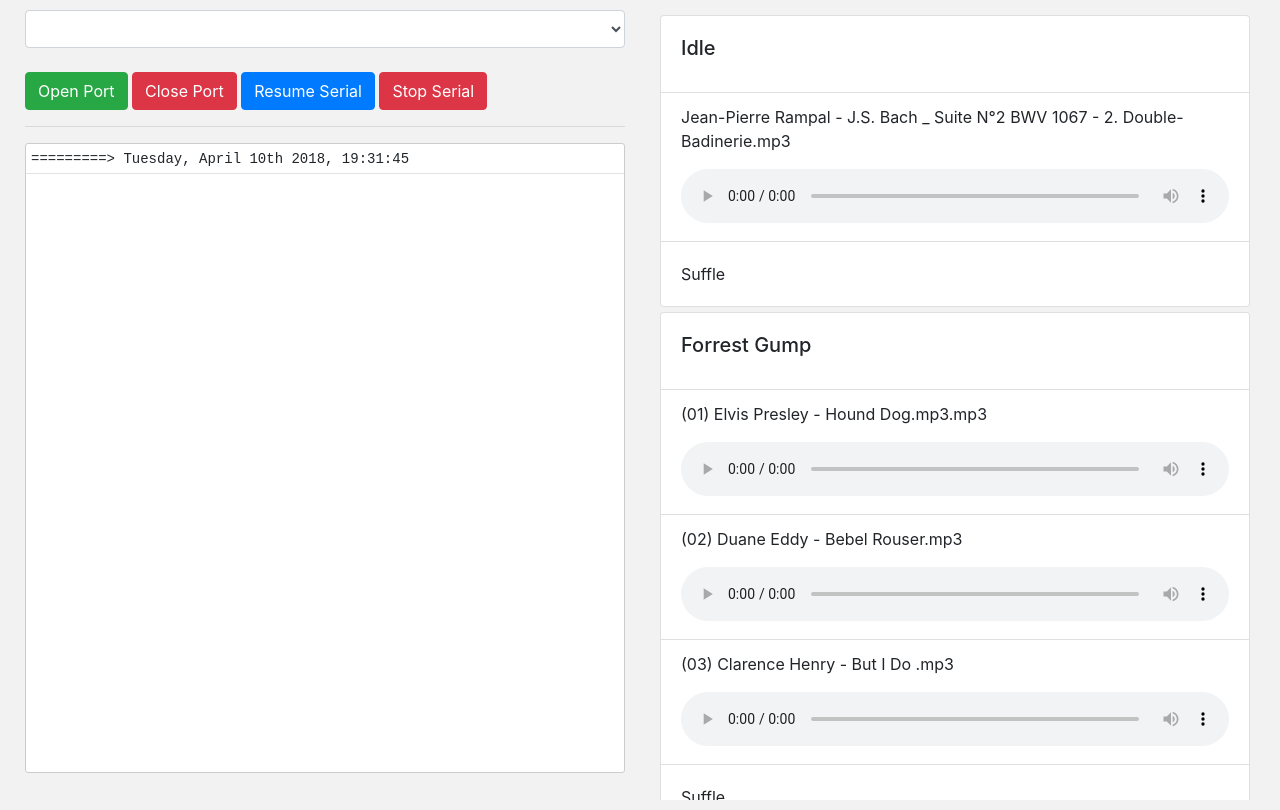
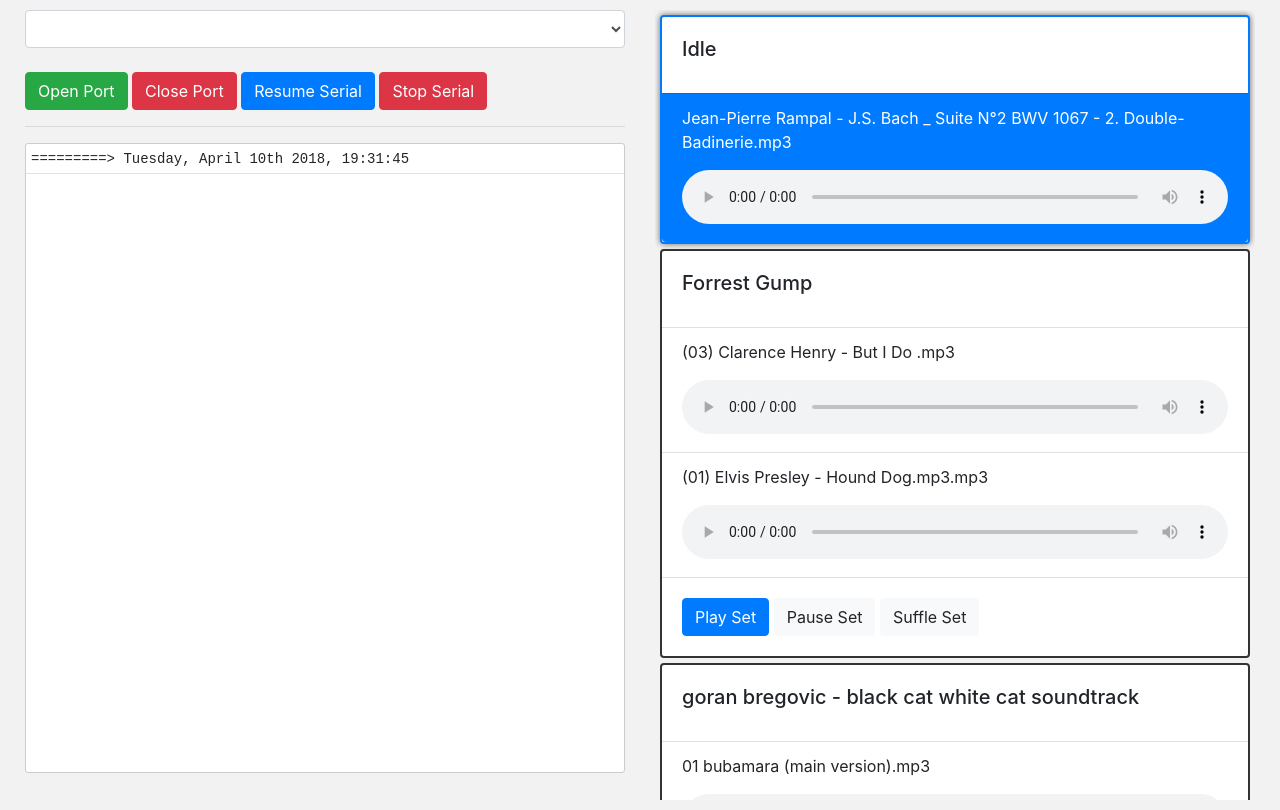
Before and after one commit to guysopher/ZeFishes, a browser extension: page chromeApp/app/index.html in a window 1280 px wide. Drawn offline with Linux system fonts and the light colour scheme; files that its build step writes are made by us from their sources.

Commit message:
music and serial working!

```diff
--- a/chromeApp/app/scripts/index.js
+++ b/chromeApp/app/scripts/index.js
@@ -1,11 +1,24 @@
 'use strict';
 document.addEventListener('DOMContentLoaded', function() {
-
-  init();
-  const serial = new Serial();
-  const music = new Music();
-
+  const app = new App();
 }, false);
 
-const init = () => {
+class App {
+  constructor() {
+    this.serial = new Serial((action, param) => this.handleAction(action, param));
+    this.music = new Music();
+  }
+
+  init() {
+  }
+
+  handleAction(action, param) {
+    switch (action) {
+      case 'PLAY':
+        this.music.playTrack(param, 0);
+      case 'STOP':
+      case 'IDLE':
+    }
+
+  }
 }
--- a/chromeApp/app/scripts/music.js
+++ b/chromeApp/app/scripts/music.js
@@ -6,13 +6,18 @@ const logit = function() {
   console.log(arguments[0],arguments[1],arguments[2],arguments);
 }
 
-
+const SAMPLE_SIZE = 2;
 
 class Music {
   constructor() {
     this.initSets();
+    this.initDom();
     this.render();
     this.playIdle();
+  }
+
+  initDom() {
+    this.dom = $('#music_container');
   }
 
   initSets() {
@@ -40,62 +45,107 @@ class Music {
     ];
   }
 
-  suffleSet(setId) {
-    this.sets[setId].tracks = _.shuffle(this.sets[setId].tracks);
+  shuffleSet(s) {
+    const dom = $(`#s${s}`);
+    this.sets[s].tracks = _.shuffle(this.sets[s].tracks);
+    this.renderSet(this.sets[s], s);
   }
 
   pauseAll(exceptSet, exceptTrack) {
     this.sets.forEach((set, s) => {
       set.tracks.forEach((track, t) => {
+        const dom = $(`#s${s}`);
+        if (s !== exceptSet) {
+          if (dom.hasClass('playing-set')) {
+            this.shuffleSet(s);
+            dom.removeClass('playing-set');
+          }
+        } else {
+          dom.addClass('playing-set');
+        }
         if (s !== exceptSet || t !== exceptTrack) {
-          $(`#s${s}t${t}`)[0].pause();
+          this.pauseTrack(s, t);
+        } else {
+          this.playTrack(s, t);
         }
       });
     });
   }
 
-  playNext(currentSet, currentTrack) {
-    const next = this.sets[currentSet].tracks[currentTrack + 1];
+  playNext(curSet, curTrack) {
+    const nextTrack = curTrack + 1;
+    const next = $(`#s${curSet}t${nextTrack}`);
     if (next) {
-      $(`#s${currentSet}t${currentTrack + 1}`)[0].play();
+      this.playTrack(curSet, nextTrack);
     } else {
       this.playIdle();
     }
   }
 
-  playIdle() {
-    $(`#s0t0`)[0].play();
+  playSet(s) {
+    this.pauseAll(s, 0);
+    this.playTrack(s, 0);
   }
 
-  render() {
-    const dom = $('#music_container');
-    dom.html('');
-    this.sets.forEach((set, s) => {
-      dom.append(`
+  playIdle() {
+    this.playSet(0);
+  }
+
+  playTrack(s, t) {
+    const dom = $(`#s${s}t${t}`);
+    dom.parent().addClass('playing-track');
+    if (dom[0])
+      dom[0].play();
+  }
+
+  pauseTrack(s, t) {
+    const dom = $(`#s${s}t${t}`);
+    dom.parent().removeClass('playing-track');
+    if (dom[0])
+      dom[0].pause();
+  }
+
+  renderSet(set, s) {
+    $(`#s${s}`).html(`
     <div class="card music-card">
       <div class="card-body">
         <h5 class="card-title">${set.name}</h5>
       </div>
       <ul class="list-group list-group-flush">
       ${set.tracks.map((track, t) => {
-            return `<li class="list-group-item">
+          return (t < SAMPLE_SIZE) ? `<li class="list-group-item">
           <p>${track}</p>
           <audio id="s${s}t${t}" src="../music/${set.name}/${track}" controls preload="auto"
             title="${track}" />
-            </li>`;
+          </li>` : '';
         }).join('')}
       </ul>
-        <div class="card-body">
-          <a id="suffle_s${s}" class="card-link">Suffle</a>
-        </div>
+      ${s > 0 ?
+      `<div class="card-body">
+        <button id="play_s${s}" class="btn btn-primary">Play Set</button>
+        <button id="pause_s${s}" class="btn btn-light">Pause Set</button>
+        <button id="suffle_s${s}" class="btn btn-light">Suffle Set</button>
+      </div>` : ``}
     </div>
     `);
-      $(`#suffle_s${s}`).click(() => this.suffleSet(s));
+    $(`#play_s${s}`).click(() => this.playSet(s));
+    $(`#pause_s${s}`).click(() => this.playIdle(s));
+    $(`#suffle_s${s}`).click(() => this.shuffleSet(s));
     set.tracks.forEach((track, t) => {
-        $(`#s${s}t${t}`).on('play', () => this.pauseAll(s, t));
+      $(`#s${s}t${t}`).on('play', () => {
+        this.pauseAll(s, t)
+      });
       $(`#s${s}t${t}`).on('ended', () => this.playNext(s, t));
     });
+  }
 
+  render() {
+    this.dom.html('');
+    this.sets.forEach((set, s) => {
+      this.dom.append(`
+        <div id="s${s}"></div>
+      `)
+      this.shuffleSet(s);
     });
   }
 }
--- a/chromeApp/app/scripts/serial.js
+++ b/chromeApp/app/scripts/serial.js
@@ -1,6 +1,10 @@
 class Serial {
 
-  constructor() {
+  constructor(handleAction) {
+
+    this.parent = {
+      handleAction
+    };
 
     this.active = true;
 
@@ -13,15 +17,15 @@ class Serial {
   }
 
   initChime() {
-    const minute = 5 * 1000;
+    const fiveSecs = 5 * 1000;
     const now = Date.now();
     const chime = () => "=========> " + moment(Date.now()).format("dddd, MMMM Do YYYY, HH:mm:ss");
     setTimeout(() => {
       setInterval(() => {
         this.addRecord(chime(), false);
-      }, minute);
+      }, fiveSecs);
       this.addRecord(chime(), false);
-    }, (((parseInt(now / minute) + 1) * minute) - now));
+    }, (((parseInt(now / fiveSecs) + 1) * fiveSecs) - now));
   }
 
   decode(buf) {
@@ -77,6 +81,8 @@ class Serial {
   }
 
   handleRecordActionIfNeeded(record) {
+    if (!this.active) return;
+
     const regex = /!\[[A-Z\d\s_-]+\]/;
     let m;
 
@@ -87,13 +93,18 @@ class Serial {
           let _m;
 
           if ((_m = _regex.exec(match)) !== null) {
-              // The result can be accessed through the `m`-variable.
               _m.forEach((_match, _groupIndex) => {
+                this.handleAction(_match);
                 this.addRecord(`Found action, group ${_match}`);
               });
           }
         });
     }
+  }
+
+  handleAction(actionStr) {
+    const [action, param] = actionStr.split(' ');
+    this.parent.handleAction(action, param);
   }
 
   initDom() {
--- a/chromeApp/app/styles/main.css
+++ b/chromeApp/app/styles/main.css
@@ -45,4 +45,15 @@ ul.console li {
 .music-card {
   width: calc(100% - 10px);
   margin: 5px;
+  border: 2px solid #333;
 }
+
+.playing-set .card {
+  border-color:#007bff;
+  box-shadow: 0 0 6px 0px #666;
+}
+
+.playing-track {
+  background: #007bff;
+  color: white;
+}
```
Lines whose indentation alone changed are shown as unchanged.
